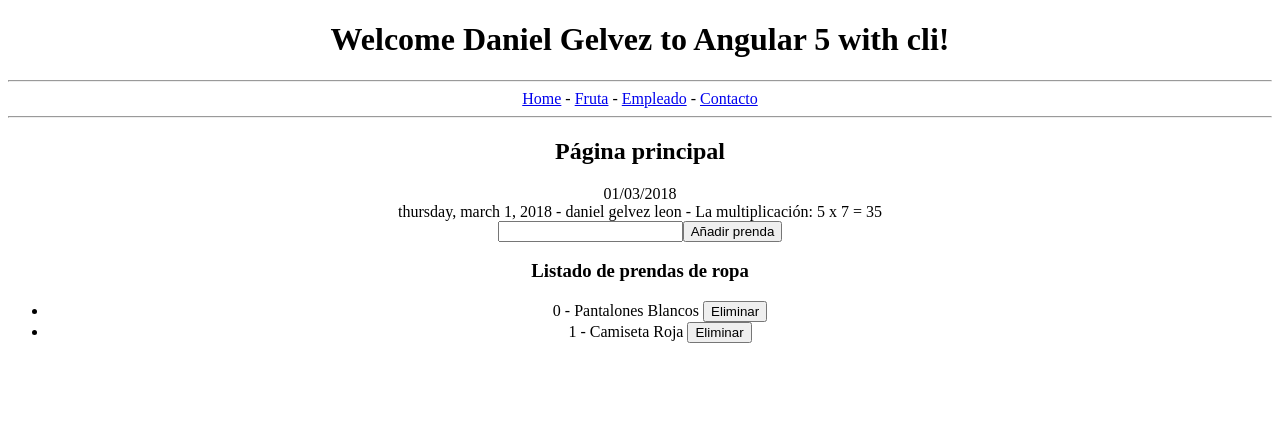
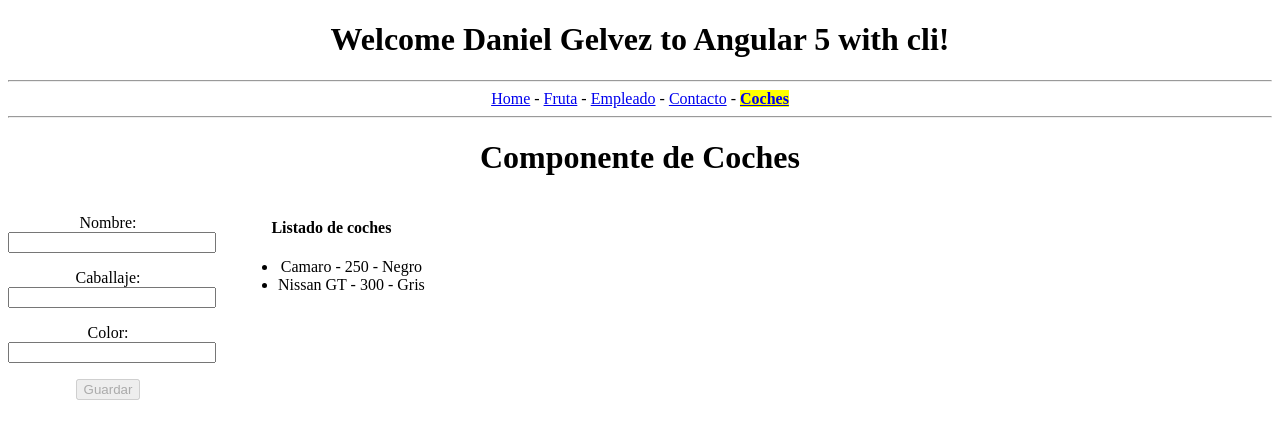
Before and after one commit to DIGelvezL/Angular-5, an Angular app: page /coches in a window 1280 px wide. Shown: the top 438 px of the page. Built offline with nearby package versions, Linux system fonts and the light colour scheme.

Commit message:
no message

```diff
--- a/src/app/app.component.html
+++ b/src/app/app.component.html
@@ -8,7 +8,8 @@
         <a [routerLink]="['/home']" [routerLinkActive]="['activado']"> Home</a> -
         <a [routerLink]="['/fruta']" [routerLinkActive]="['activado']"> Fruta</a> -
         <a [routerLink]="['/empleado']" [routerLinkActive]="['activado']"> Empleado</a> -
-        <a [routerLink]="['/contacto']" [routerLinkActive]="['activado']"> Contacto</a>
+        <a [routerLink]="['/contacto']" [routerLinkActive]="['activado']"> Contacto</a> -
+        <a [routerLink]="['/coches']" [routerLinkActive]="['activado']"> Coches</a>
     </nav>
   <hr>
   <!-- <fruta></fruta> -->
--- a/src/app/app.module.ts
+++ b/src/app/app.module.ts
@@ -8,6 +8,7 @@ import { FrutaComponent } from './fruta/fruta.component';
 import { EmpleadoComponent } from './empleado/empleado.component';
 import { HomeComponent } from './home/home.component';
 import { ContactoComponent } from './contacto/contacto.component';
+import { CochesComponent } from './coches/coches.component';
 
 import { ConversorPipe } from './pipes/conversor.pipe';
 
@@ -18,7 +19,8 @@ import { ConversorPipe } from './pipes/conversor.pipe';
     EmpleadoComponent,
     HomeComponent,
     ContactoComponent,
-    ConversorPipe
+    ConversorPipe,
+    CochesComponent
   ],
   imports: [
     BrowserModule,
--- a/src/app/app.routing.ts
+++ b/src/app/app.routing.ts
@@ -6,6 +6,7 @@ import { EmpleadoComponent } from './empleado/empleado.component';
 import { FrutaComponent } from './fruta/fruta.component';
 import { HomeComponent } from './home/home.component';
 import { ContactoComponent } from './contacto/contacto.component';
+import { CochesComponent } from './coches/coches.component';
 
 const appRoutes: Routes = [
 	{path: '', component: HomeComponent},
@@ -14,6 +15,7 @@ const appRoutes: Routes = [
 	{path: 'home', component: HomeComponent},
 	{path: 'contacto', component: ContactoComponent},
 	{path: 'contacto/:page', component: ContactoComponent},
+	{path: 'coches', component: CochesComponent},
 	{path: '**', component: HomeComponent}
 ];
 
--- /dev/null
+++ b/src/app/coches/cocheEntity.ts
@@ -0,0 +1,8 @@
+export class CocheEntity{
+
+	constructor(
+		public nombre:string,
+		public caballaje:string,
+		public color:string
+	){}
+}
--- /dev/null
+++ b/src/app/coches/coches.component.html
@@ -0,0 +1,58 @@
+<h1>Componente de Coches</h1>
+<style>
+	div{
+		float: left;
+	}
+
+	.listado{
+		margin-left: 30px
+	}
+
+	form{
+		width: 200px;
+	}
+
+	input[type="text"], span{
+		display: block;
+		width: 100%;
+	}
+</style>
+
+<div>
+	<form #formCoche="ngForm" (ngSubmit)="onSubmit(); formCoche.reset()">
+		<p>
+			<label>Nombre:</label>
+			<input type="text" name="nombre" #nombre="ngModel" [(ngModel)]="coche.nombre" required>
+			<span *ngIf="nombre.touched && !nombre.valid">
+				El nombre es incorrecto!!
+			</span>
+		</p>
+
+		<p>
+			<label>Caballaje:</label>
+			<input type="text" name="caballaje" #caballaje="ngModel" [(ngModel)]="coche.caballaje" required pattern="[0-9]+">
+			<span *ngIf="caballaje.touched && !caballaje.valid">
+				El caballaje es incorrecto!!
+			</span>
+		</p>
+
+		<p>
+			<label>Color:</label>
+			<input type="text" name="color" #color="ngModel" [(ngModel)]="coche.color" required pattern="[a-zA-Z#]+">
+			<span *ngIf="color.touched && !color.valid">
+				El color es incorrecto!!
+			</span>
+		</p>
+
+		<input type="submit" value="Guardar" [disabled]="!formCoche.form.valid">
+	</form>
+</div>
+
+<div class="listado">
+	<h4>Listado de coches</h4>
+	<ul>
+		<li *ngFor="let coche of coches">
+			{{coche.nombre}} - {{coche.caballaje}} - {{coche.color}}
+		</li>
+	</ul>
+</div>
--- /dev/null
+++ b/src/app/coches/coches.component.ts
@@ -0,0 +1,24 @@
+import { Component } from '@angular/core';
+import { CocheEntity } from './cocheEntity';
+
+@Component({
+	selector: 'coches',
+	templateUrl: './coches.component.html'
+})
+export class CochesComponent{
+	public coche: CocheEntity;
+	public coches:Array<CocheEntity>;
+
+	constructor(){
+		this.coche = new CocheEntity("", "", "");
+		this.coches = [
+			new CocheEntity("Camaro", "250", "Negro"),
+			new CocheEntity("Nissan GT", "300", "Gris"),
+		];
+	}
+
+	onSubmit(){
+		this.coches.push(this.coche);
+		this.coche = new CocheEntity("", "", "");
+	}
+}
```
